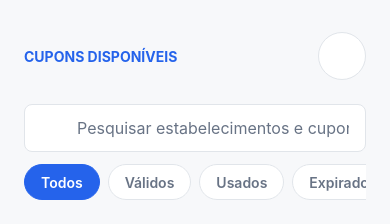
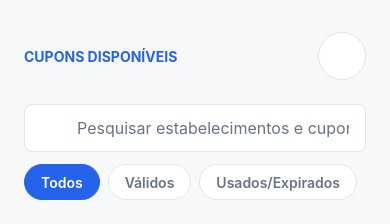
Before and after one commit to bruno-calm0n/react-native-app-cupons, a React Native app: screen /Coupons in a window 390 px wide. Shown: the top 224 px of the page. Built offline with nearby package versions, Linux system fonts and the light colour scheme; some icons are missing.

Commit message:
feat: agrupa filtros de cupons usados e expirados
Agrupa usados e expirados em um único filtro da Home.

```diff
--- a/src/screens/CouponsScreen/index.tsx
+++ b/src/screens/CouponsScreen/index.tsx
@@ -23,13 +23,12 @@ import {
 } from './styles';
 
 type CouponsScreenProps = NativeStackScreenProps<RootStackParamList, 'Coupons'>;
-type CouponFilter = 'all' | 'valid' | 'used' | 'expired';
+type CouponFilter = 'all' | 'valid' | 'unavailable';
 
 const filterOptions: Array<{ label: string; value: CouponFilter }> = [
   { label: 'Todos', value: 'all' },
   { label: 'Válidos', value: 'valid' },
-  { label: 'Usados', value: 'used' },
-  { label: 'Expirados', value: 'expired' },
+  { label: 'Usados/Expirados', value: 'unavailable' },
 ];
 
 export function CouponsScreen({ navigation }: CouponsScreenProps) {
@@ -69,7 +68,7 @@ export function CouponsScreen({ navigation }: CouponsScreenProps) {
         );
       }
 
-      return couponAvailability === selectedFilter;
+      return couponAvailability === 'used' || couponAvailability === 'expired';
     });
 
     return statusFilteredCoupons.sort(
```
